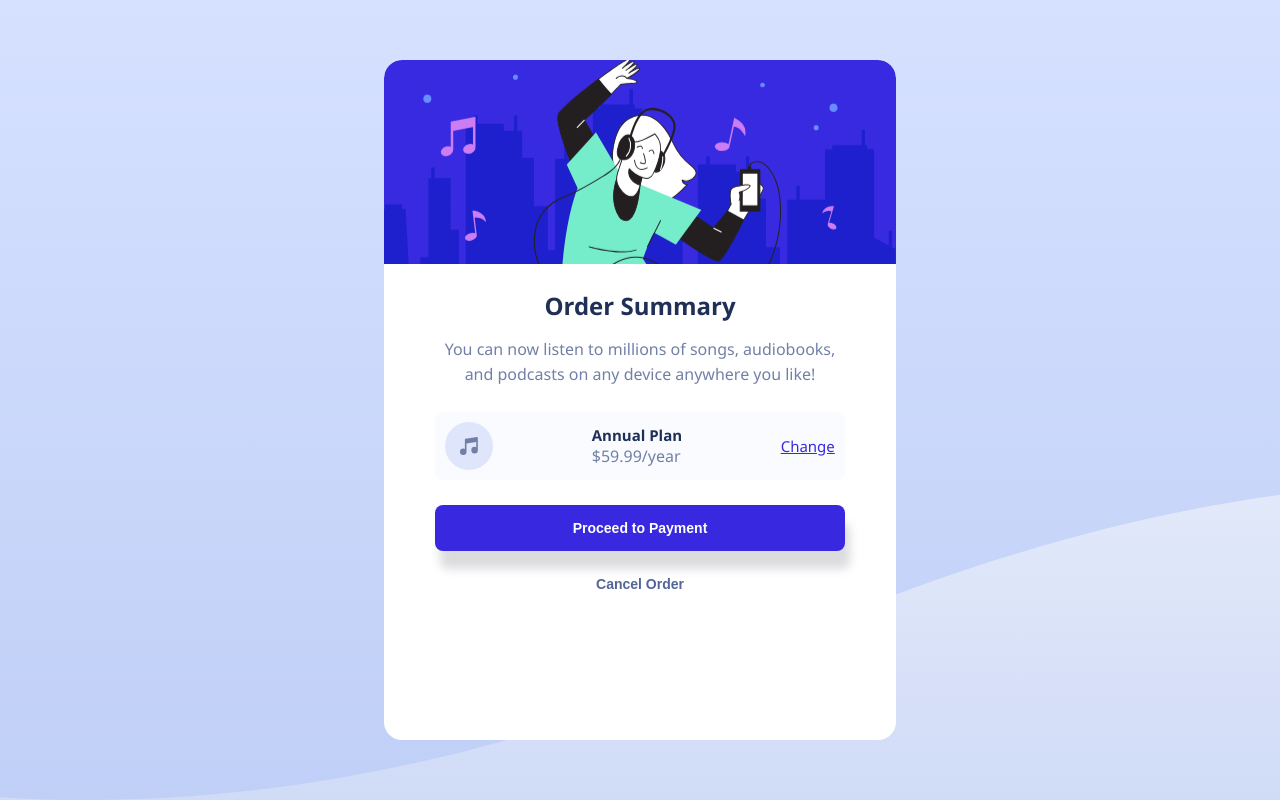
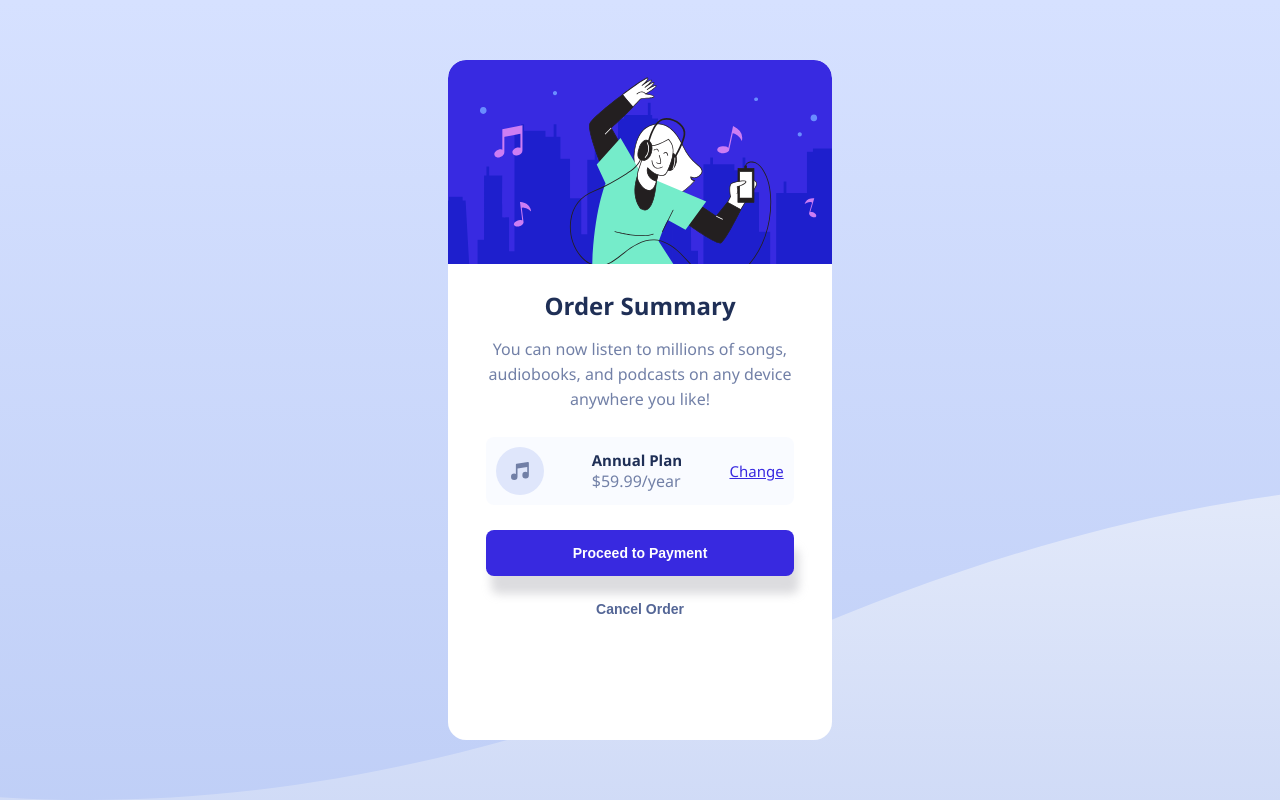
Before and after one commit to Nifemi2007/Summary, a plain HTML site: page index.html in a window 1280 px wide. Drawn offline with Linux system fonts and the light colour scheme.

Commit message:
changed some css styles

```diff
--- a/style.css
+++ b/style.css
@@ -27,7 +27,6 @@ body {
 }
 
 .container {
-  position: fixed;
   height: 85%;
   width: 90%;
   background-color: white;
@@ -52,6 +51,13 @@ body {
 @media only screen and (min-width: 851px) and (max-width: 1440px) {
   .container {
     width: 40%;
+    height: 85%;
+  }
+}
+
+@media only screen and (max-width: 1440px) {
+  .container {
+    width: 30%;
     height: 85%;
   }
 }
```
